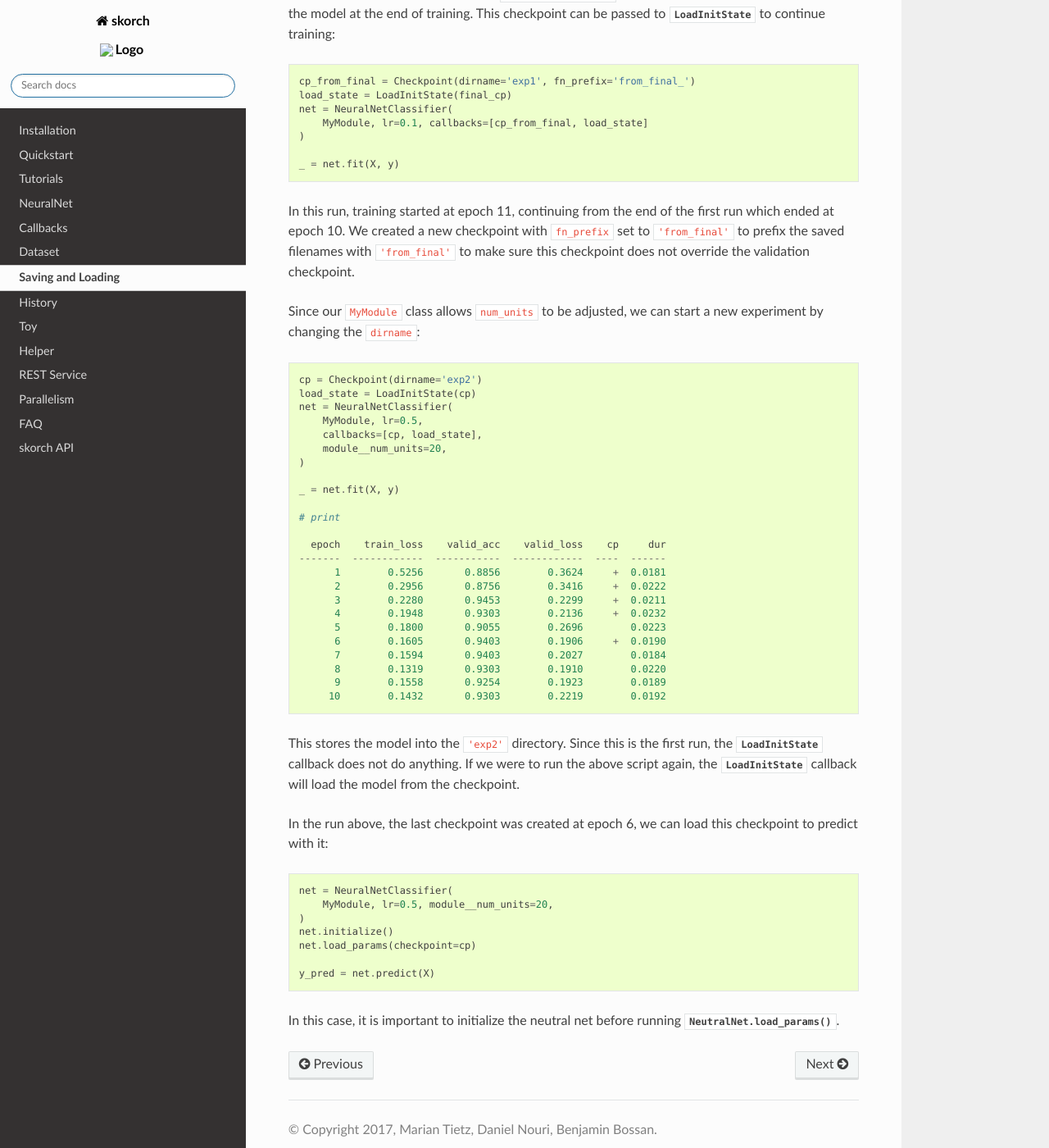
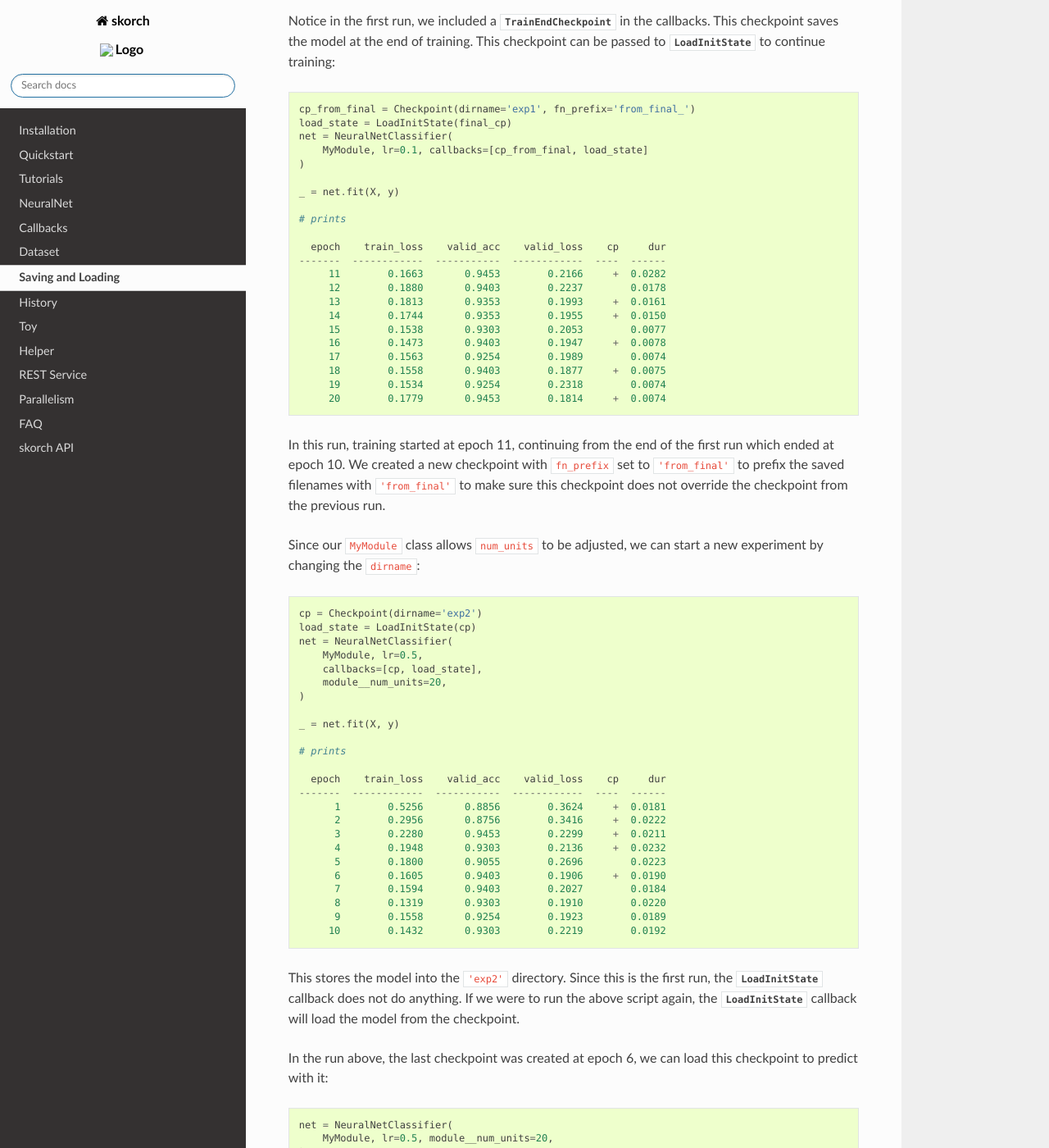
Before and after one commit to skorch-dev/skorch, a Sphinx documentation site: the page built from docs/user/save_load.rst, in a window 1280 px wide and 1400 px high, scrolled down 1869 px. Shown: the whole window at 82% size. Built offline with Sphinx 7.4.7 and the Read the Docs theme 2.0.0, drawn with Linux system fonts in a browser that asks for light colours.

Commit message:
DOC: Minor fixes to save load doc

```diff
--- a/docs/user/save_load.rst
+++ b/docs/user/save_load.rst
@@ -35,6 +35,8 @@ configure the checkpoint to save the model parameters, optimizer,
 and history into a directory named ``'exp1'``.
 
 .. code:: python
+
+    # First run
 
     from skorch.callbacks import Checkpoint, TrainEndCheckpoint
 
@@ -113,11 +115,26 @@ checkpoint can be passed to :class:`.LoadInitState` to continue training:
 
     _ = net.fit(X, y)
 
+    # prints
+
+      epoch    train_loss    valid_acc    valid_loss    cp     dur
+    -------  ------------  -----------  ------------  ----  ------
+         11        0.1663       0.9453        0.2166     +  0.0282
+         12        0.1880       0.9403        0.2237        0.0178
+         13        0.1813       0.9353        0.1993     +  0.0161
+         14        0.1744       0.9353        0.1955     +  0.0150
+         15        0.1538       0.9303        0.2053        0.0077
+         16        0.1473       0.9403        0.1947     +  0.0078
+         17        0.1563       0.9254        0.1989        0.0074
+         18        0.1558       0.9403        0.1877     +  0.0075
+         19        0.1534       0.9254        0.2318        0.0074
+         20        0.1779       0.9453        0.1814     +  0.0074
+
 In this run, training started at epoch 11, continuing from the
 end of the first run which ended at epoch 10. We created a new checkpoint
 with ``fn_prefix`` set to ``'from_final'`` to prefix the saved filenames
 with ``'from_final'`` to make sure this checkpoint does not override the
-validation checkpoint.
+checkpoint from the previous run.
 
 Since our ``MyModule`` class allows ``num_units`` to be adjusted,
 we can start a new experiment by changing the ``dirname``:
@@ -134,7 +151,7 @@ we can start a new experiment by changing the ``dirname``:
 
     _ = net.fit(X, y)
 
-    # print
+    # prints
 
       epoch    train_loss    valid_acc    valid_loss    cp     dur
     -------  ------------  -----------  ------------  ----  ------
```
